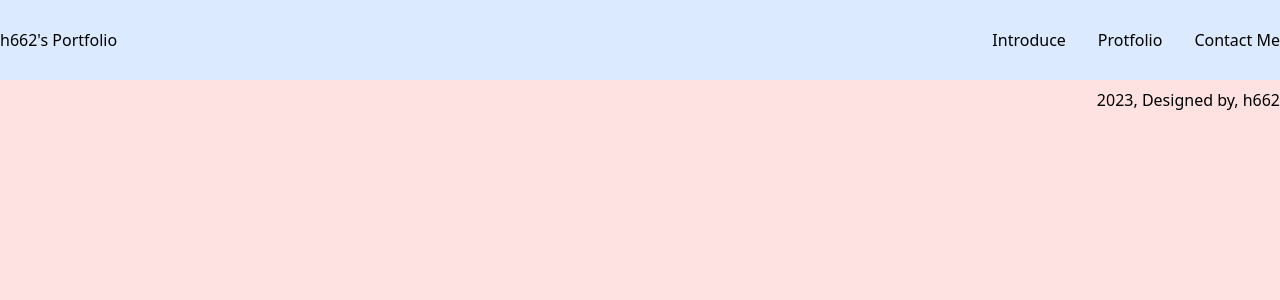
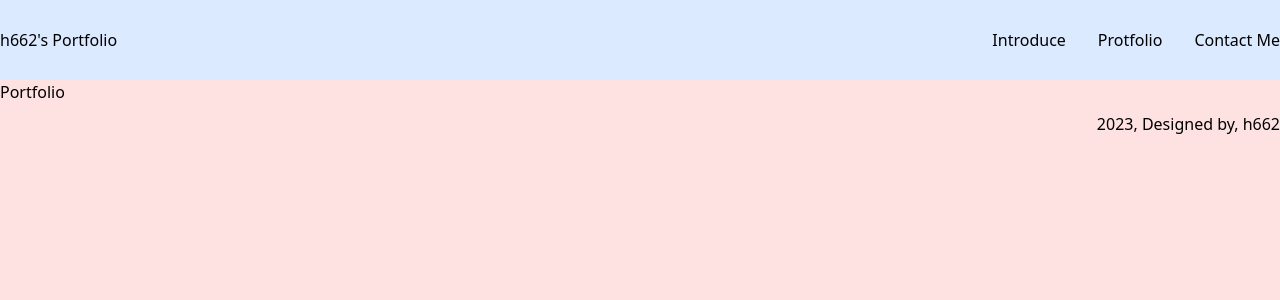
Before and after one commit to Baekshook/react-basics, a React (Create React App) app: page /portfolio in a window 1280 px wide. Shown: the top 300 px of the page. Built offline with nearby package versions, Linux system fonts and the light colour scheme.

Commit message:
Portfolio page 추가 및 적용

```diff
--- a/src/App.jsx
+++ b/src/App.jsx
@@ -1,7 +1,8 @@
 import { BrowserRouter, Routes, Route } from "react-router-dom";
 import Footer from "./components/Footer";
 import Header from "./components/Header";
-import Main from "./pages/main";
+import Main from "./pages/Main";
+import Portfolio from "./pages/Portfolio";
 
 function App() {
   return (
@@ -10,6 +11,7 @@
         <Header />
         <Routes>
           <Route path="/" element={<Main />} />
+          <Route path="/portfolio" element={<Portfolio />} />
         </Routes>
         <Footer />
       </div>
--- /dev/null
+++ b/src/pages/Portfolio.jsx
@@ -0,0 +1,7 @@
+import React from 'react'
+
+export default function Portfolio() {
+  return (
+    <div>Portfolio</div>
+  )
+}
```
